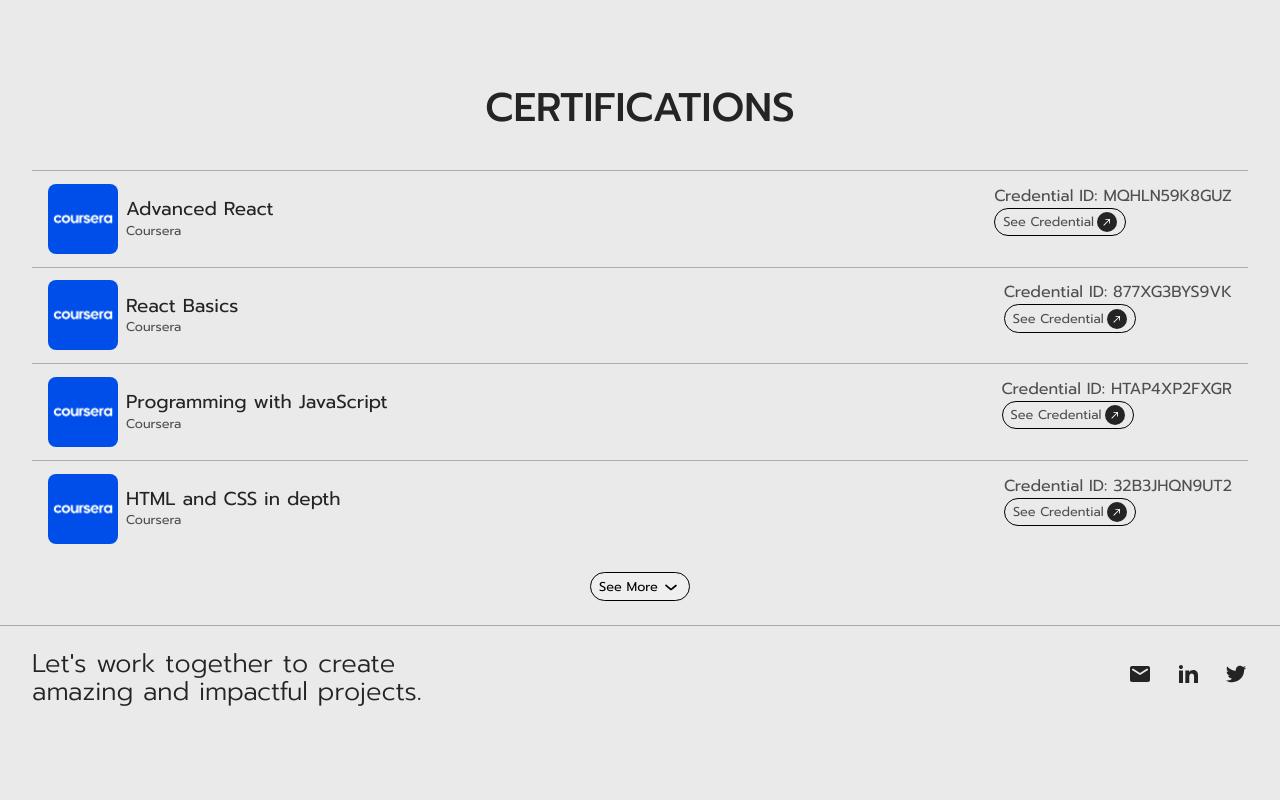
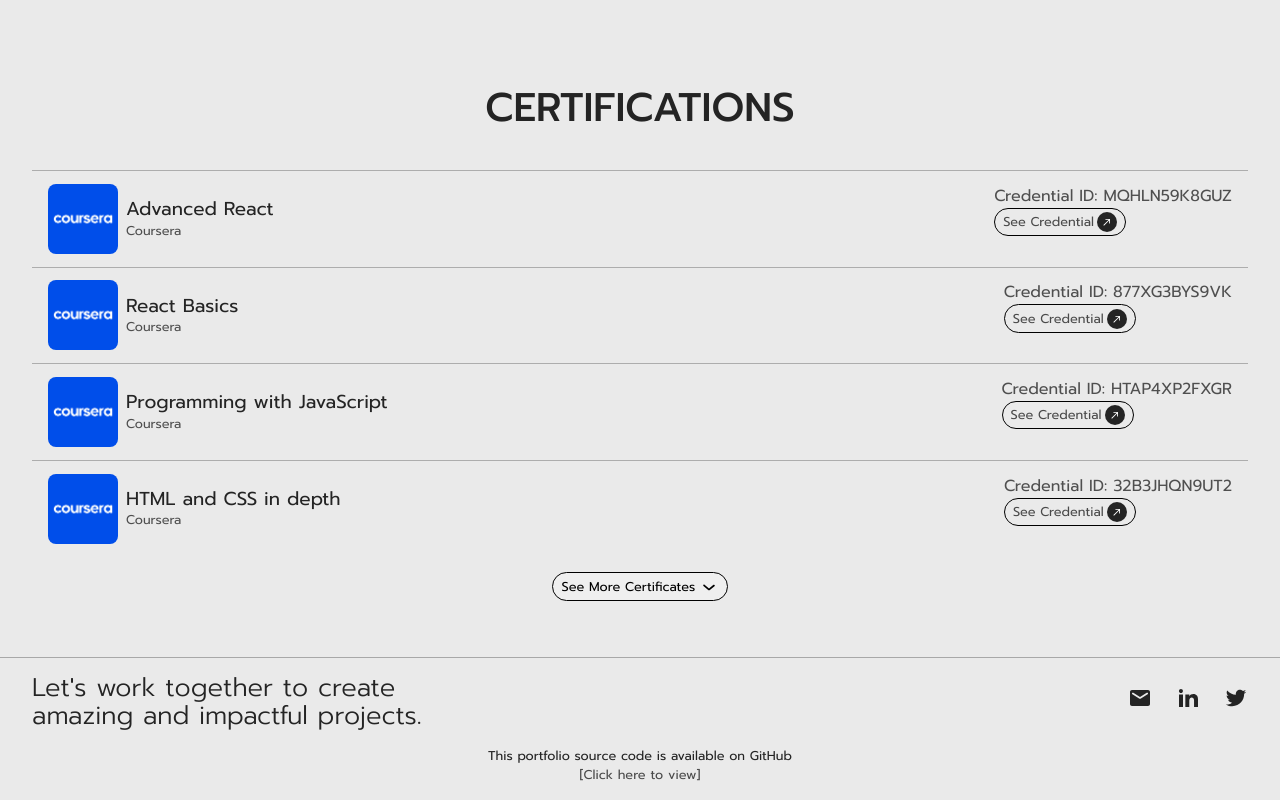
Before and after one commit to kingbary/my-portfolio, a React (Vite) app: page / in a window 1280 px wide. Shown: the part 1400-2200 px from the top of the page. Before the commit the page ends 2130 px from the top, so only its background shows below. Built offline with nearby package versions, Linux system fonts and the light colour scheme.

Commit message:
additional fix

```diff
--- a/src/components/certSection/CertSection.jsx
+++ b/src/components/certSection/CertSection.jsx
@@ -1,7 +1,4 @@
 import React from "react";
-import { Link } from "react-router-dom";
-
-import styles from "./certSection.module.css";
 
 import CredentialCard from "./CredentialCard";
 
--- a/src/components/certSection/CredentialCard.jsx
+++ b/src/components/certSection/CredentialCard.jsx
@@ -30,7 +30,7 @@ function CredentialCard() {
             <div className={styles.cert_id}>
               <p>Credential ID: {certCred.credential_id}</p>
               <Link
-                className={`flex ${styles.cred_link}`}
+                className={`flex ${styles.cred_link_btn}`}
                 to={certCred.cred_link}
                 target="_blank"
               >
@@ -43,10 +43,10 @@ function CredentialCard() {
       })}
       <div className={styles.btn_container}>
         <button
-          className={`flex mt-1 btn ${styles.cred_link}`}
+          className={`flex mt-1 btn ${styles.cred_link_btn}`}
           onClick={() => setViewMore((prev) => !prev)}
         >
-          {viewMore ? "See Less" : "See More"}
+          {viewMore ? "See Less" : "See More Certificates"}
           <img
             src={viewMore ? arrowHeadUp : arrowHeadDown}
             width={"20px"}
--- a/src/components/certSection/certSection.module.css
+++ b/src/components/certSection/certSection.module.css
@@ -4,7 +4,6 @@
   padding-block: 0.8rem;
   padding-inline: 1rem;
   justify-content: space-between;
-  transition: all 5s ease-in-out;
 }
 
 .credential_card:last-child {
@@ -35,9 +34,8 @@
   color: #4f4f4f;
 }
 
-.cred_link {
-  width: 100px;
-  min-width: fit-content;
+.cred_link_btn {
+  width: fit-content;
   justify-content: center;
 
   font-size: 0.8rem;
--- a/src/components/footer/Footer.jsx
+++ b/src/components/footer/Footer.jsx
@@ -9,10 +9,12 @@ function Footer() {
   const emailLink = "kingsleyakwa@gmail.com";
   const linkedinLink = "https://www.linkedin.com/in/kingsleyakwa";
   const twitterLink = "https://twitter.com/kingsley_akwa";
+  const githubLink = "https://github.com/kingbary/my-portfolio";
   return (
     <footer className={`${styles.footer}`}>
-      <div className={`flex container ${styles.footer_container}`}>
-        <p>Let's work together to create amazing and impactful projects.</p>
+      <div className={`flex ${styles.footer_container}`}>
+        <div className={`flex pad-inline-2 ${styles.footer_desc}`}>
+          <p className={styles.p_text}>Let's work together to create amazing and impactful projects.</p>
           <div className={`flex ${styles.icon_container}`}>
             <Link to={`mailto:${emailLink}`} title="hello@kingsleyakwa.tech">
               <img src={emailIcon} alt="email-icon" />
@@ -25,6 +27,12 @@ function Footer() {
             </Link>
           </div>
         </div>
+        <p className="flex f-column center-text t-tiny pad-inline-1 mb-1">
+        This portfolio source code is available on GitHub
+        <Link to={githubLink} target="_blank"> [Click here to view]
+        </Link>
+      </p>
+      </div>
     </footer>
   );
 }
--- a/src/components/footer/footer.module.css
+++ b/src/components/footer/footer.module.css
@@ -1,15 +1,20 @@
 .footer {
+  margin-top: 2rem;
   justify-content: space-between;
 }
 
 .footer_container {
+  flex-direction: column;
+  border-top: 1.5px solid var(--secondary-color);
+}
+
+.footer_desc {
   width: 100%;
   padding-block: 1rem;
   justify-content: space-between;
-  border-top: 1.5px solid var(--secondary-color);
 }
 
-.footer_container p {
+.p_text {
   width: 25rem;
 
   font-family: Prompt-Light;
@@ -24,7 +29,7 @@
 }
 
 @media screen and (width <= 800px) {
-  .footer_container {
+  .footer_desc {
     flex-direction: column;
     justify-content: center;
     align-items: center;
@@ -32,6 +37,6 @@
   .footer_container p {
     width: auto;
     text-align: center;
-    margin-bottom: .5rem;
+    margin-bottom: 0.5rem;
   }
 }
--- a/src/components/heroSection/HeroSection.jsx
+++ b/src/components/heroSection/HeroSection.jsx
@@ -20,7 +20,7 @@ function HeroSection() {
           </p>
           <div className={`flex f-column ${styles.heading}`}>
             <h1>Front-End Engineer</h1>
-            <p>Creating unique digital experiences</p>
+            <p>I create unique digital experiences.</p>
           </div>
         </div>
       </div>
--- a/src/components/heroSection/heroSection.module.css
+++ b/src/components/heroSection/heroSection.module.css
@@ -2,7 +2,6 @@
   width: 20rem;
   height: 21rem;
   color: #d9d9d9;
-  border: 1px solid rgb(0, 0, 0);
   overflow: hidden;
 }
 
@@ -51,7 +50,6 @@
 }
 
 .heading {
-  /* margin-top: 4rem; */
   align-items: flex-end;
 }
 
--- a/styles/main.css
+++ b/styles/main.css
@@ -50,7 +50,7 @@ body {
 }
 
 a {
-  color: inherit;
+  color: #4a4a4a;
   text-decoration: inherit;
 }
 
@@ -85,6 +85,10 @@ img {
 
 .t-medium {
   font-family: Prompt-Medium;
+}
+
+.t-tiny {
+  font-size: 0.8rem;
 }
 
 .t-small {
@@ -175,6 +179,14 @@ img {
   margin-left: 2rem;
 }
 
+.mb-1 {
+  margin-bottom: 1rem;
+}
+
+.mb-2 {
+  margin-bottom: 2rem;
+}
+
 .fw-600 {
   font-weight: 700;
 }
```
Lines whose indentation alone changed are shown as unchanged.
